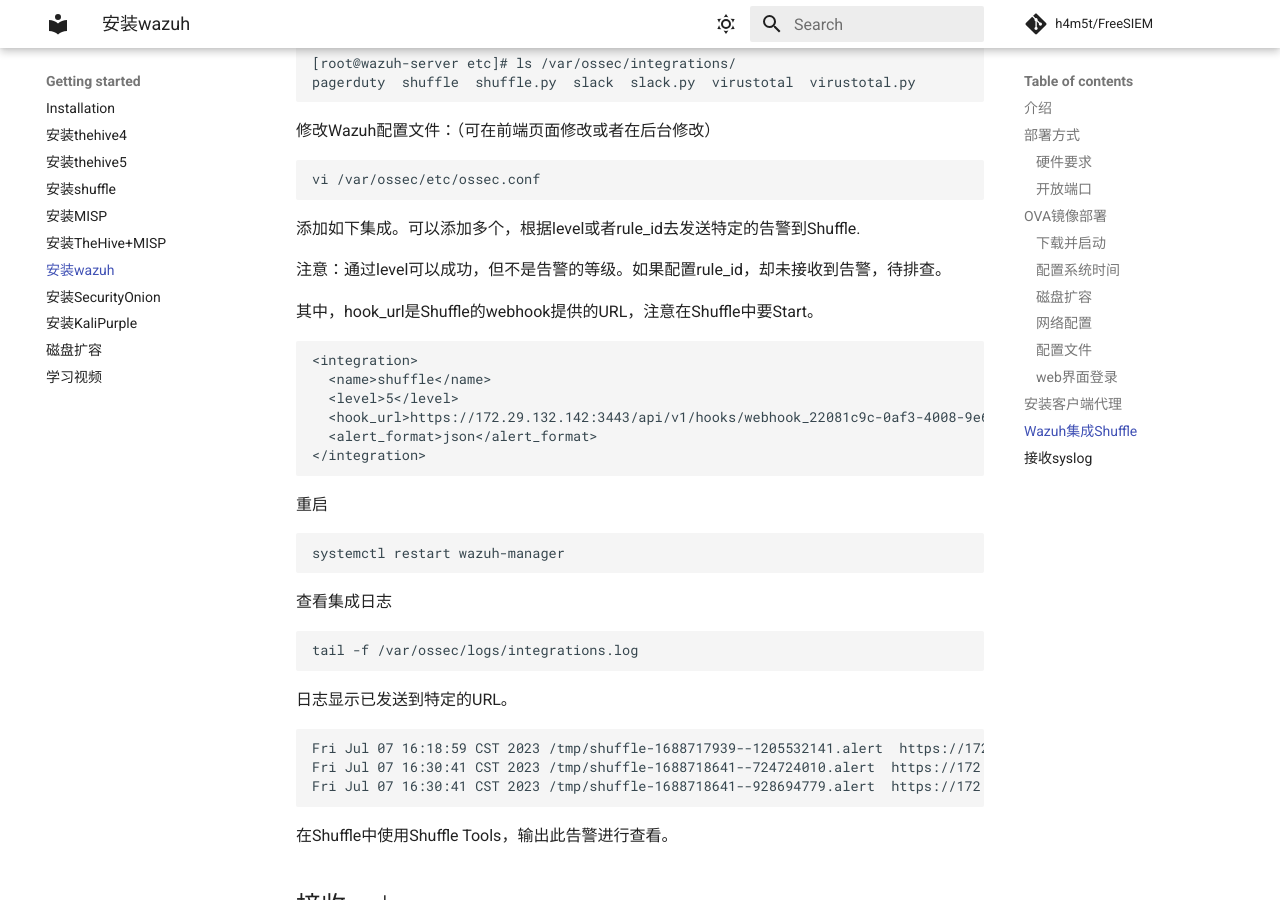
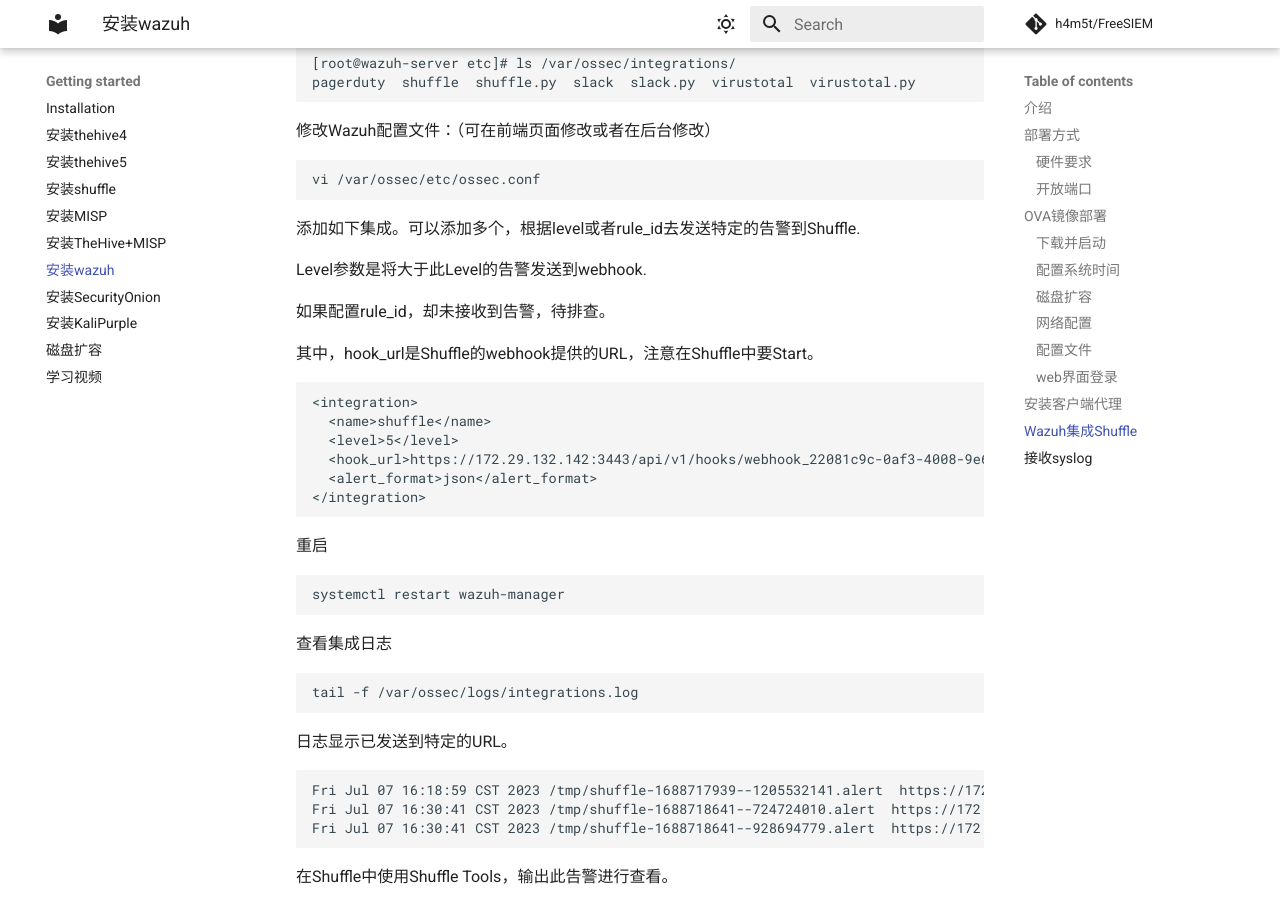
Before and after one commit to h4m5t/FreeSIEM, an MkDocs documentation site: the page built from docs/install_wazuh.md, in a window 1280 px wide and 900 px high, scrolled down 8112 px. Built offline with MkDocs 1.6.1 and Material for MkDocs 9.7.7, drawn with Linux system fonts in a browser that asks for light colours; comment, search, counter and statistics services are not loaded.

Commit message:
Update install_wazuh.md

```diff
--- a/docs/install_wazuh.md
+++ b/docs/install_wazuh.md
@@ -386,7 +386,9 @@
 
 添加如下集成。可以添加多个，根据level或者rule_id去发送特定的告警到Shuffle.
 
-注意：通过level可以成功，但不是告警的等级。如果配置rule_id，却未接收到告警，待排查。
+Level参数是将大于此Level的告警发送到webhook.
+
+如果配置rule_id，却未接收到告警，待排查。
 
 其中，hook_url是Shuffle的webhook提供的URL，注意在Shuffle中要Start。
 
```
